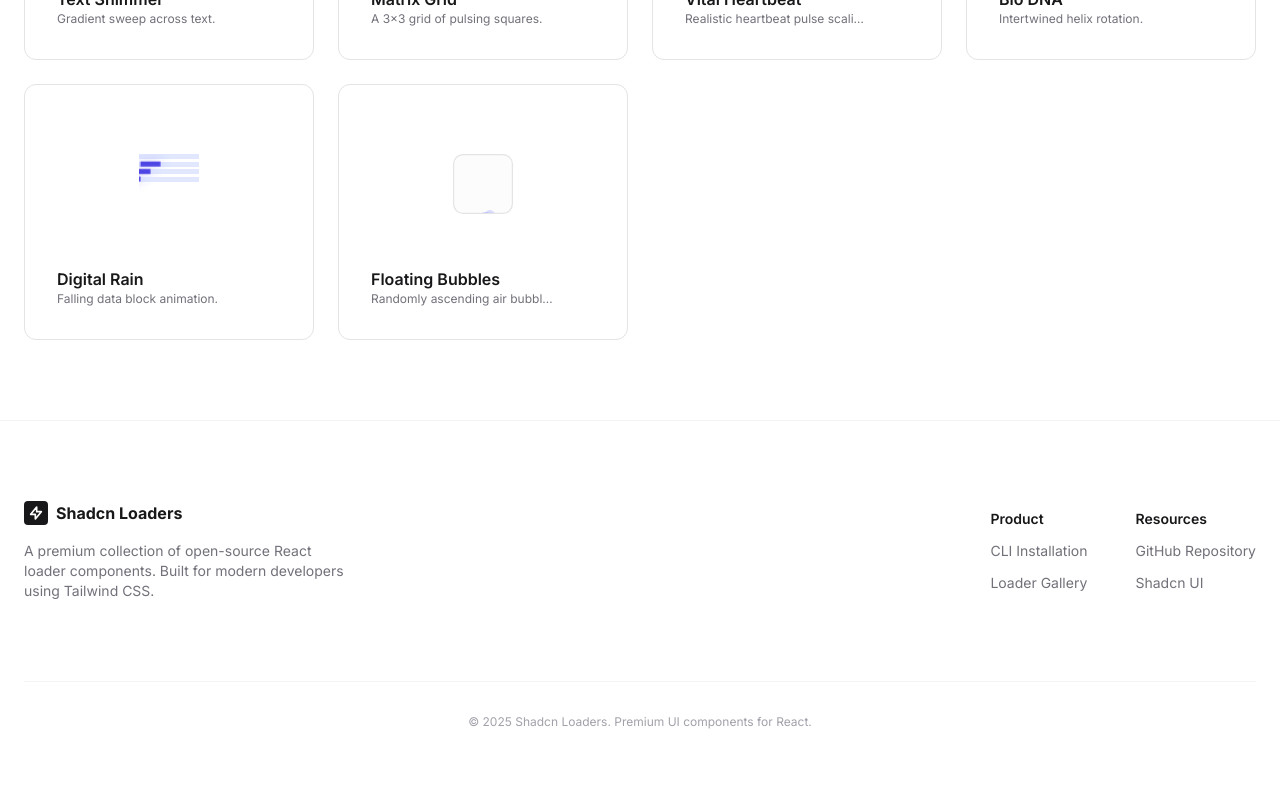
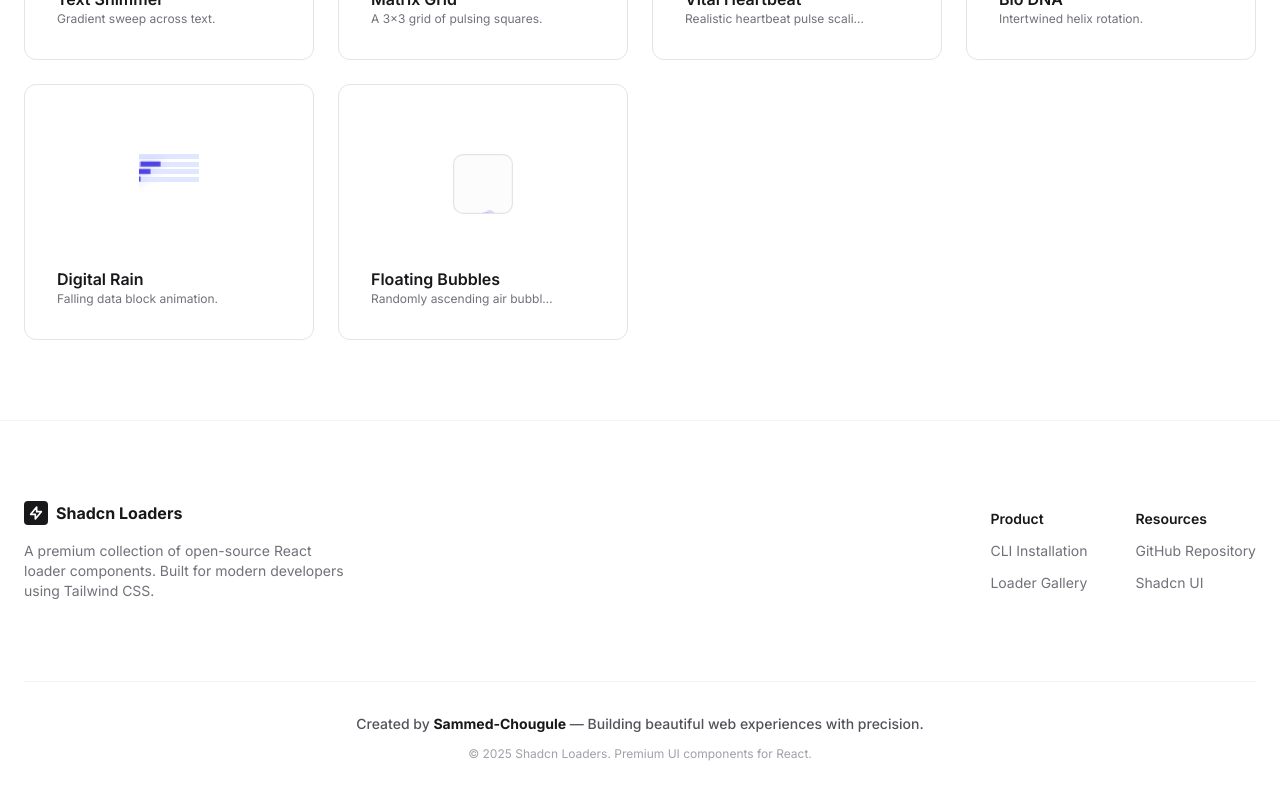
Before and after one commit to Sammed-Chougule/Shadcn-Loaders, a React (Vite) app: page / in a window 1280 px wide. Shown: the part 2656-3456 px from the top of the page. Built offline with nearby package versions, Linux system fonts and the light colour scheme.

Commit message:
feat: Add author attribution in footer
Adds a new line in the footer to attribute the creation of the library to the author, "Sammed-Chougule", alongside the existing copyright information. This enhances creator visibility and provides a clear acknowledgment.

```diff
--- a/App.tsx
+++ b/App.tsx
@@ -148,7 +148,10 @@ const App: React.FC = () => {
             </div>
           </div>
         </div>
-        <div className="max-w-7xl mx-auto mt-20 pt-8 border-t border-zinc-100 text-center">
+        <div className="max-w-7xl mx-auto mt-20 pt-8 border-t border-zinc-100 text-center space-y-3">
+          <p className="text-zinc-600 text-sm font-medium">
+            Created by <span className="text-zinc-900 font-bold">Sammed-Chougule</span> — Building beautiful web experiences with precision.
+          </p>
           <p className="text-zinc-400 text-xs">
             © {new Date().getFullYear()} Shadcn Loaders. Premium UI components for React.
           </p>
```
